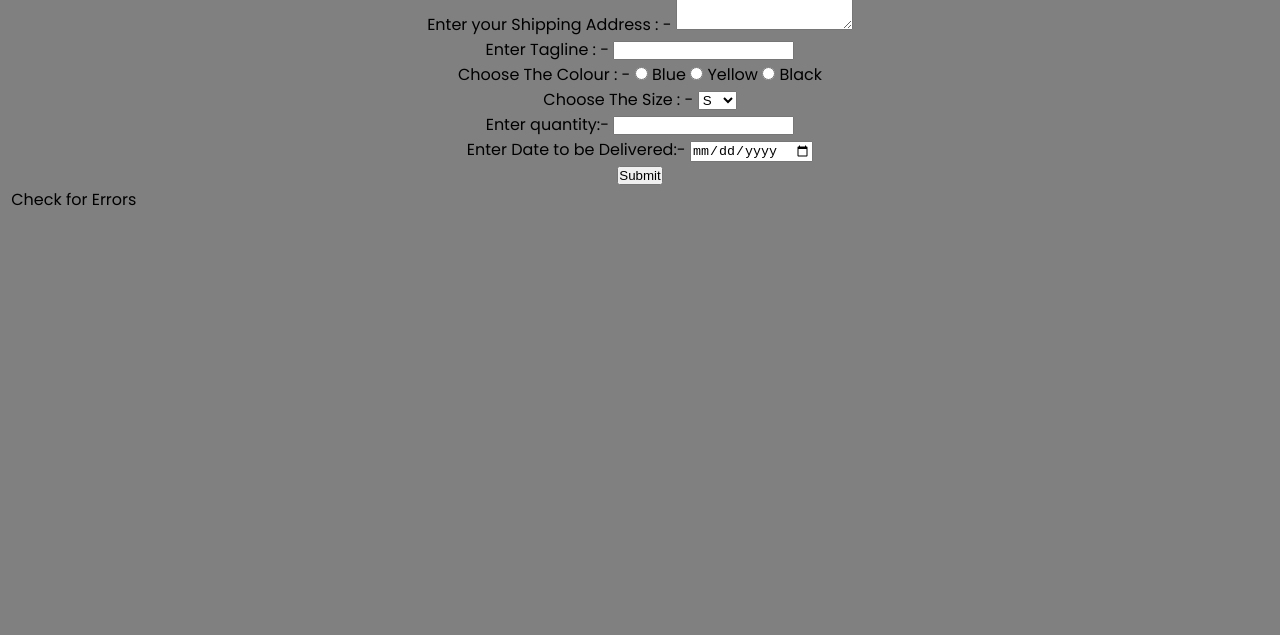
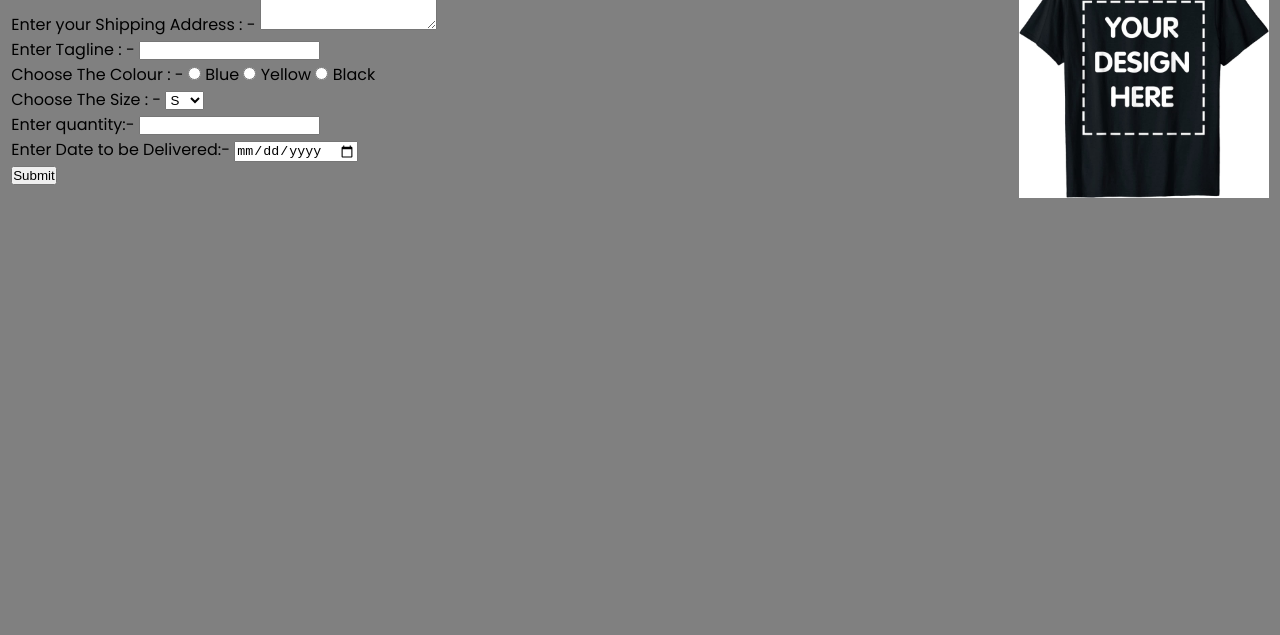
Before and after one commit to omkarchugh2020/IPEXPERIMENTS, a plain HTML site: page EXP2B/index.html in a window 1280 px wide. Shown: the part 165-800 px from the top of the page. Drawn offline with Linux system fonts and the light colour scheme.

Commit message:
Update index.html

```diff
--- a/EXP2B/index.html
+++ b/EXP2B/index.html
@@ -47,7 +47,7 @@
         }
 
         form {
-            text-align: center;
+            text-align: left;
         }
 
         h1 {
@@ -73,6 +73,13 @@
         .preview img {
             height: 80%;
             width: 80%;
+        }
+
+        img
+        {
+            height: 250px;
+            width: 250px;
+            float: right;
         }
 
         @media (max-width: 1100px) {
@@ -111,6 +118,7 @@
         </div>
     </header>
     <h1> CUSTOMISE YOUR OWN TSHIRT</h1>
+    <img src="yourtee.jfif">
     <form type="post" id="tshirtmaker">
         <label for="name"> Enter your Name : -
             <input type="text" id="name">
@@ -150,9 +158,8 @@
         <label for="deldate"> Enter Date to be Delivered:- </label>
         <input type="Date" id="deldate">
         <br>
-        <input type="button" onclick="verifyform()" value="Submit">
+        <input type="button" value="Submit">
     </form>
-    <p id="error">Check for Errors</p>
 
 </body>
 
```
